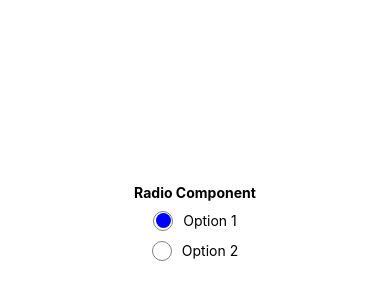
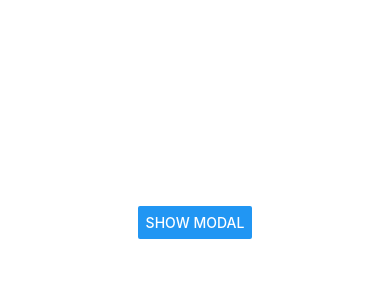
Before and after one commit to AbuHuraraDone/react-native-auth-ui, a React Native app: screen / in a window 390 px wide. Shown: the part 200-500 px from the top of the page. Built offline with nearby package versions, Linux system fonts and the light colour scheme.

Commit message:
implement loading indicator & modal

```diff
--- a/App.jsx
+++ b/App.jsx
@@ -4,6 +4,7 @@ import { Login } from './src/components/Login.jsx';
 import { Register } from './src/components/Register.jsx';
 import { Posts } from './src/components/Posts.jsx';
 import { Radio } from './src/utils/radio.jsx';
+import { ModelCode } from './src/utils/Modal.jsx';
 
 export default function App() {
 
@@ -13,7 +14,8 @@ export default function App() {
       {/* <Login title={"User Login Here"} /> */}
       {/* <Register title={"User Register Here"} /> */}
       {/* <Posts /> */}
-      <Radio />
+      {/* <Radio /> */}
+      <ModelCode />
     </View>
   );
 }
@@ -21,6 +23,6 @@ export default function App() {
 const styles = StyleSheet.create({
   container: {
     flex: 1,
-    backgroundColor: 'blue',
+    backgroundColor: '#dbd8d8',
   }
 });
--- a/src/components/PostItem.jsx
+++ b/src/components/PostItem.jsx
@@ -11,7 +11,7 @@ export const PostItem = ({ title, body, imageUrl, author, date, likes }) => {
 
     useEffect(()=>{
         return () =>{
-            Alert.alert('Post Unmounted', `The post "${title}" has been removed from the screen.`);
+            console.log(`Post "${title}" is being removed from the screen.`);
         }
         // This cleanup function will be called when the component is unmounted, allowing us to show an alert when the post is removed from the screen.
     },[])
--- a/src/components/Posts.jsx
+++ b/src/components/Posts.jsx
@@ -1,22 +1,35 @@
 import React, {useEffect,useState} from "react";
 import { DUMMY_POSTS } from "../constants/posts.js";
-import { StyleSheet, Text, View, FlatList, Image, Alert, Button } from "react-native";
+import { StyleSheet, Text, View, FlatList, Image, Alert, Button, ActivityIndicator } from "react-native";
 import { PostItem } from "./PostItem.jsx";
 
 export function Posts() {
     const [showPosts, setShowPosts] = useState(true);
+    const [loading, setLoading] = useState(false);
     useEffect(()=>{
         Alert.alert('Welcome', 'Welcome to the Posts Screen!');
     },[])
     // we pass [] as second argument to useEffect to ensure the alert is shown only once when the component mounts, not on every render.
     // if we omit the second argument, the alert will be shown every time the component re-renders, which can lead to an infinite loop of alerts if the state changes inside the component.
+
+
+
+    const handlePosts = () => {
+        setLoading(true);
+        setTimeout(() => {
+            setLoading(false);
+            setShowPosts(!showPosts);
+        }, 2000);
+    }
+
     return (
         <View style={styles.container}>
             <View style={{flexDirection:'row', justifyContent:'space-around', margin:10}}>
                 <Button title="Refresh" onPress={()=>Alert.alert('Posts Refreshed', 'The posts have been refreshed!')} />
-                <Button title={`${showPosts? "Hide":"Show"} Posts`} onPress={()=>setShowPosts(!showPosts)} />
+                <Button title={`${showPosts? "Hide":"Show"} Posts`} onPress={handlePosts} />
             </View>
             <Text style={styles.postText}>Posts</Text>
+            {loading && <ActivityIndicator size="large" color="#0000ff" />}
             {showPosts &&
                 <FlatList
                     data = {DUMMY_POSTS}
@@ -42,7 +55,6 @@ const styles = StyleSheet.create({
     container: {
         flex: 1,
         backgroundColor: 'white',
-
         justifyContent: 'left',
     },
     postText: {
--- /dev/null
+++ b/src/utils/Modal.jsx
@@ -0,0 +1,38 @@
+import React, {useState} from "react";
+import { StyleSheet, Text, View, Modal, Button } from "react-native";
+export const ModelCode = () =>{
+    const [showModal, setShowModal] = React.useState(false);
+    return (
+        <View style={styles.container}>
+            <Button title="Show Modal" onPress={() => setShowModal(true)} />
+            <Modal
+                visible={showModal}
+                transparent={true}
+                animationType="fade"
+            >
+                <View style={styles.modalContainer}>
+                    <View style={{backgroundColor:'yellow', padding:30, borderRadius:10, alignItems:'center'}}>
+                        <Text style={{fontSize:18, fontWeight:'700', marginBottom:15}}>This is a Modal!</Text>
+                        <Button title="Close Modal" onPress={() => setShowModal(false)} />
+                    </View>
+                </View>
+            </Modal>
+
+         </View>
+    );
+}
+
+const styles = StyleSheet.create({
+    container: {
+        flex: 1,
+        backgroundColor: 'white',
+        justifyContent: 'center',
+        alignItems: 'center',
+    },
+
+    modalContainer: {
+        flex: 1,
+        justifyContent: 'center',
+        alignItems: 'center',
+    },
+})
--- a/src/utils/radio.jsx
+++ b/src/utils/radio.jsx
@@ -2,32 +2,31 @@ import React, {useState} from "react";
 import { StyleSheet, Text, View, Button, TouchableOpacity } from "react-native";
 
 export const Radio = () => {
-    const [selectedOption, setSelectedOption] = useState(1);
+    const radioOptions = [
+        {id:1, label:'JavaScript'},
+        {id:2, label:'Python'},
+        {id:3, label:'Java'},
+    ];
+    const [selectedOption, setSelectedOption] = useState(radioOptions[0].id);
     return (
         <View style={styles.container}>
             <Text style={{fontWeight:'700'}}>Radio Component</Text>
 
-            <TouchableOpacity onPress={() => setSelectedOption(1)} style={{margin:10}}>
+            {
+                radioOptions.map(option => (
+                    <TouchableOpacity onPress={() => setSelectedOption(option.id)} style={{margin:10}} key={option.id}>
                         <View style={{flexDirection:'row', alignItems:'center'}}>
                             <View style={styles.radioButton} >
                                 {
-                            selectedOption === 1 && <View style={styles.radioButtonSelected} />
+                                    selectedOption === option.id && <View style={styles.radioButtonSelected} />
                                 }
                             </View>
-                    <Text>Option 1</Text>
+                            <Text>{option.label}</Text>
                         </View>
                     </TouchableOpacity>
+                ))
+            }
 
-            <TouchableOpacity onPress={() => setSelectedOption(2)}>
-                <View style={{flexDirection:'row', alignItems:'center'}}>
-                    <View style={styles.radioButton} >
-                        {
-                            selectedOption === 2 && <View style={styles.radioButtonSelected} />
-                        }
-                    </View>
-                    <Text>Option 2</Text>
-                </View>
-            </TouchableOpacity>
         </View>
     );
 }
@@ -38,6 +37,7 @@ const styles = StyleSheet.create({
         backgroundColor: 'white',
         justifyContent: 'center',
         alignItems: 'center',
+
     },
     radioButton: {
         height: 20,
```
Lines whose indentation alone changed are shown as unchanged.
